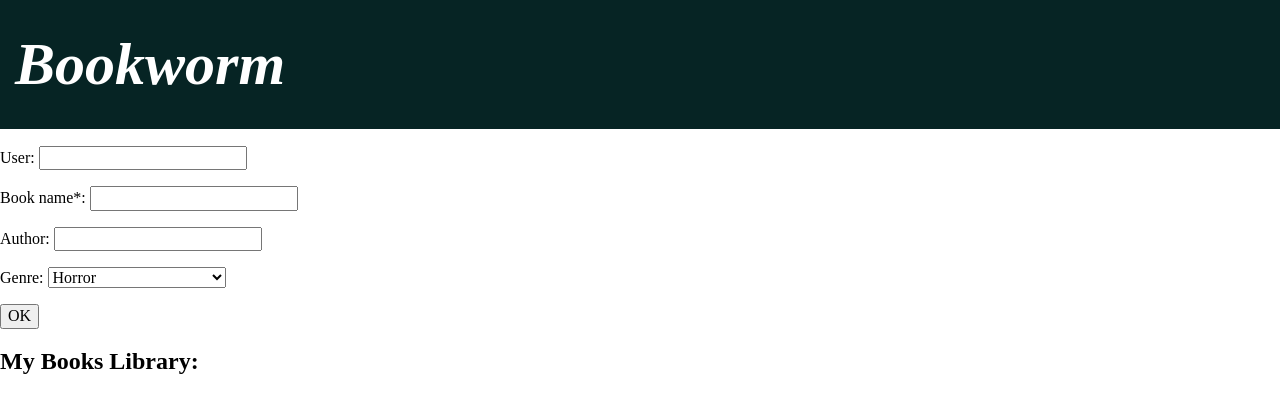
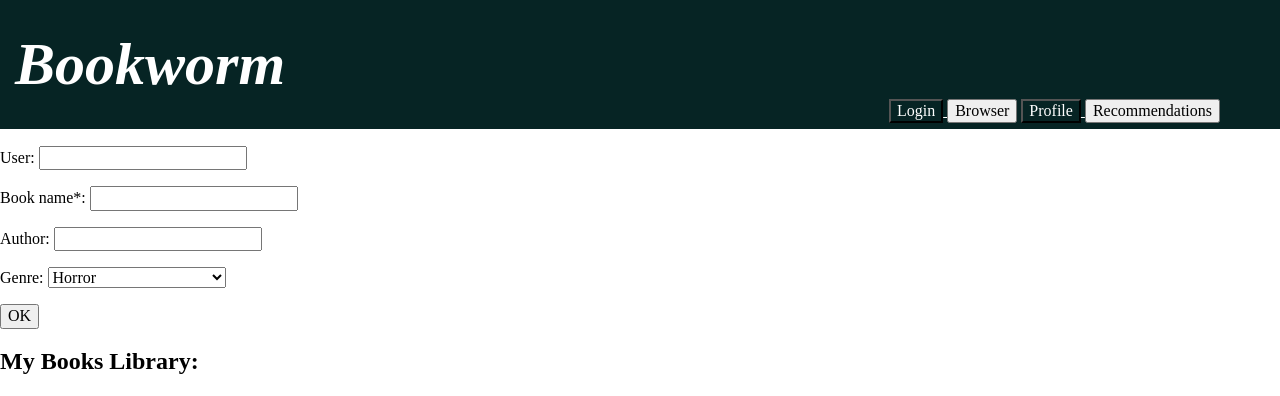
Before and after one commit to NSU-SU19CSE299S17/SU19CSE299S17G02NSU, a Django app: page /mylibrary/ in a window 1280 px wide. Shown: the top 396 px of the page. Run offline with Django 3.2, Linux system fonts and the light colour scheme; some libraries are stand-ins or nearby versions.

Commit message:
Feature #101 authentication done
My library html edited

```diff
--- a/Project_Code/Users/templates/Users/MyLibrary.html
+++ b/Project_Code/Users/templates/Users/MyLibrary.html
@@ -51,6 +51,25 @@ tr:nth-child(even) {
 
             <div class="navbar-header">
                 <a class="logo" >Bookworm</a>
+            </div>
+            <div class=" nav-btns topnav-right" >
+                {% if user.is_authenticated %}
+                           <a href= "{% url 'logout' %}" >
+                    <button style="color: white; background: transparent; ">Logout</button>
+                </a>
+
+                         {% else %}
+                         <!--Added Login button -->
+                            <a href= "{% url 'login' %}" style="color: white; background: transparent; ">
+                                <button style="color: white; background: transparent; ">Login</button>
+                            </a>
+                         {% endif %}
+                <button href="#" >Browser</button>
+                <a href="{% url 'profile' %}" style="color: white; background: transparent; ">
+                    <button style="color: white; background: transparent; ">Profile</button>
+                </a>
+                <button href="#" >Recommendations</button>
+
             </div>
         </div>
 </div>
```
